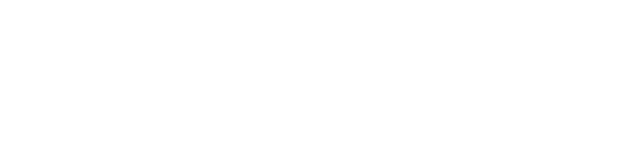
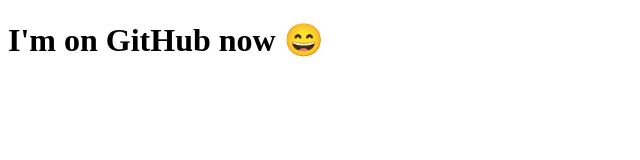
Before and after one commit to M-deline/my-first-homework, a plain HTML site: page index.html in a window 1280 px wide. Shown: the whole page, without its empty margins (0-640 px from the left). Drawn offline with Linux system fonts and the light colour scheme.

Commit message:
Ready to push to github

```diff
--- a/index.html
+++ b/index.html
@@ -6,6 +6,6 @@
     <title>Document</title>
 </head>
 <body>
-
+ <h1>I'm on GitHub now 😄</h1>
 </body>
 </html>
```
Also changed, not shown: 1 other file.
